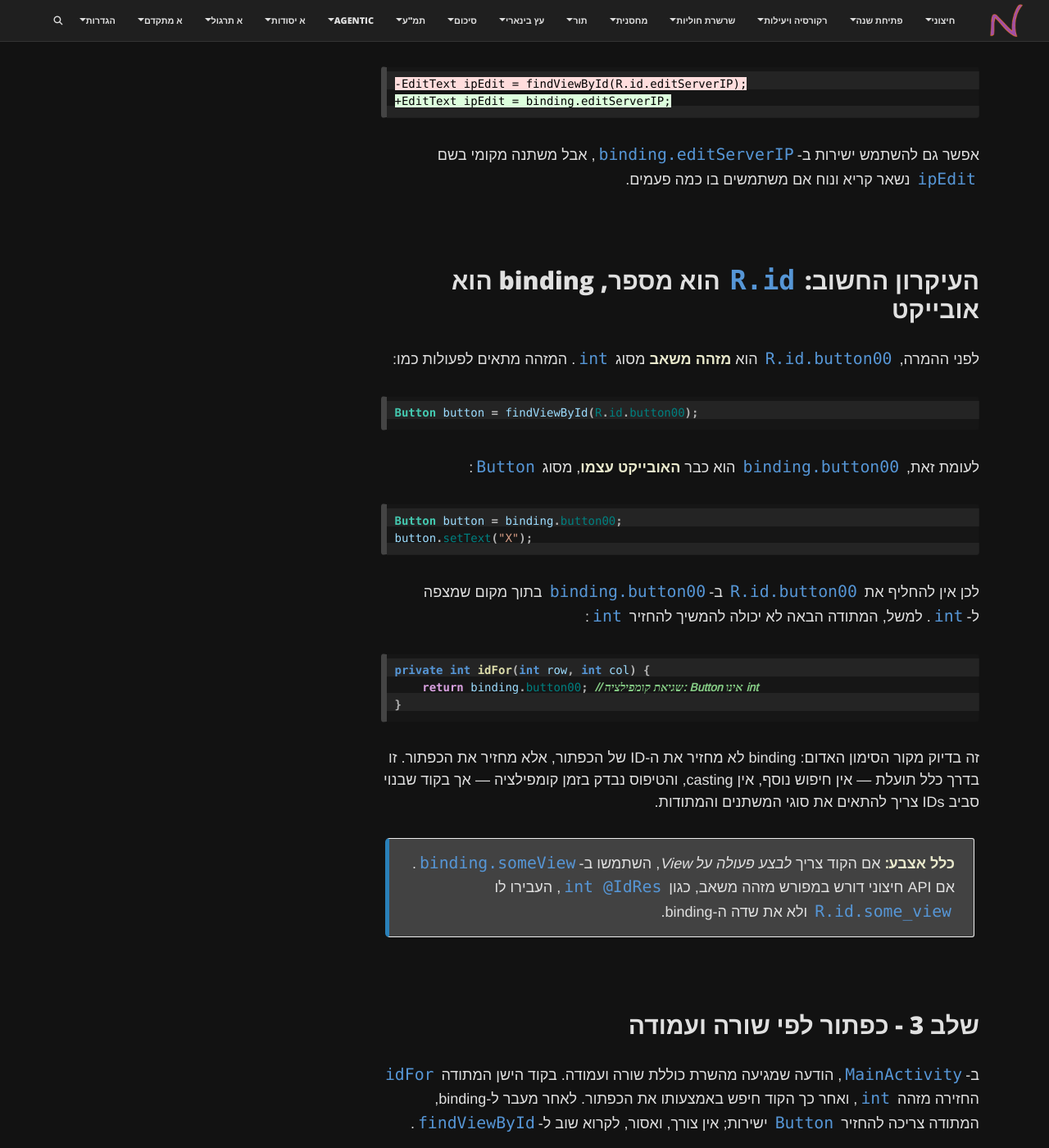
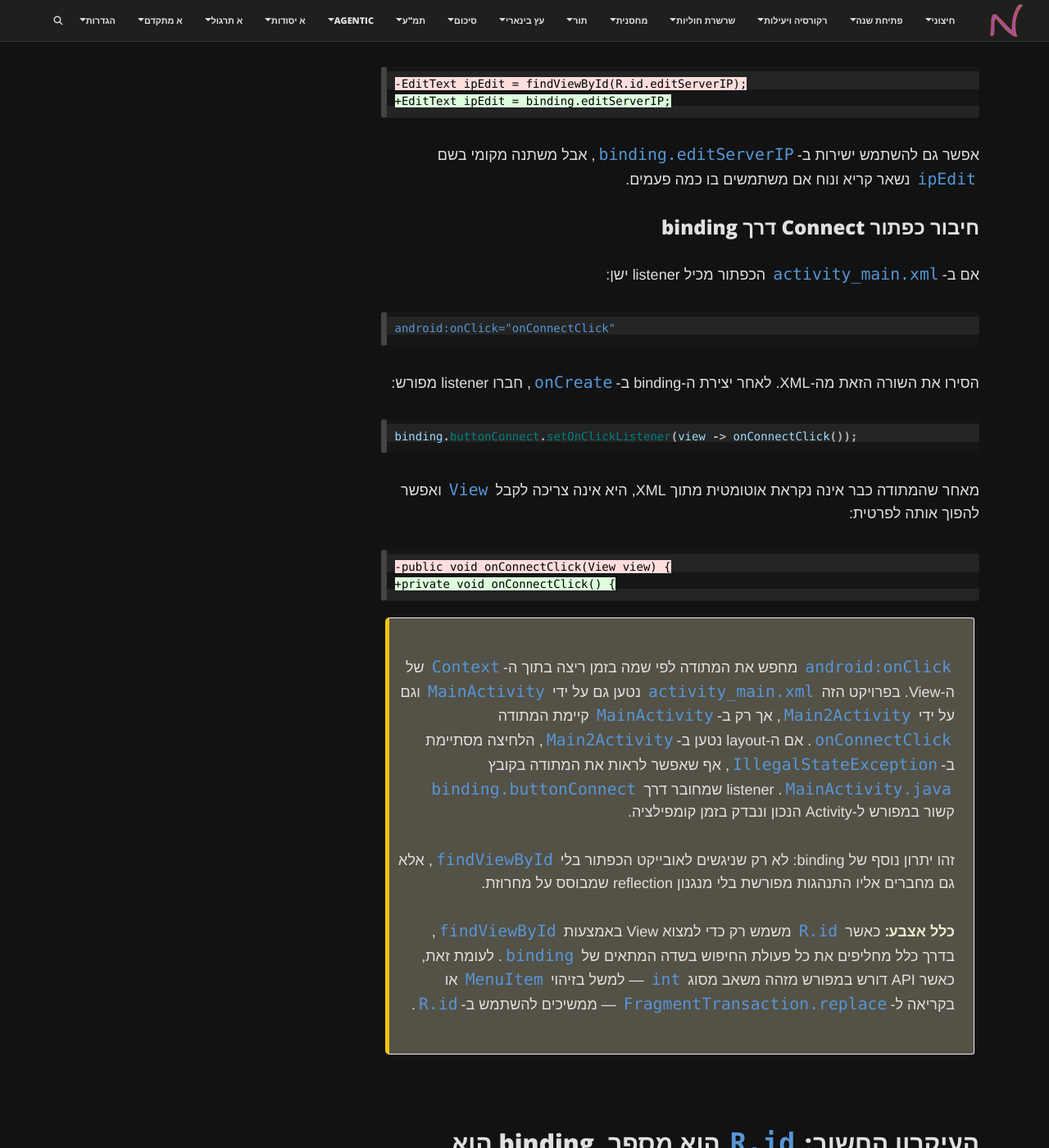
Before and after one commit to 3strategy/BeautifulMivney, a Jekyll site: the page built from android/projectSteps/019bBindingsForMainActivity.md, in a window 1280 px wide and 1400 px high, scrolled down 1916 px. Shown: the whole window at 82% size. Built offline with Jekyll 4.4.1, drawn with Linux system fonts in a browser that asks for light colours; comment, search, counter and statistics services are not loaded.

Commit message:
updated 019b added 019c for the MenuActivity that hosts a drawer.

````diff
--- a/android/projectSteps/019bBindingsForMainActivity.md
+++ b/android/projectSteps/019bBindingsForMainActivity.md
@@ -59,6 +59,36 @@ buildFeatures {
 
 אפשר גם להשתמש ישירות ב-`binding.editServerIP`, אבל משתנה מקומי בשם `ipEdit` נשאר קריא ונוח אם משתמשים בו כמה פעמים.
 
+### חיבור כפתור Connect דרך binding
+
+אם ב-`activity_main.xml` הכפתור מכיל listener ישן:
+
+```xml
+android:onClick="onConnectClick"
+```
+
+הסירו את השורה הזאת מה-XML. לאחר יצירת ה-binding ב-`onCreate`, חברו listener מפורש:
+
+```java
+binding.buttonConnect.setOnClickListener(view -> onConnectClick());
+```
+
+מאחר שהמתודה כבר אינה נקראת אוטומטית מתוך XML, היא אינה צריכה לקבל `View` ואפשר להפוך אותה לפרטית:
+
+```diff
+-public void onConnectClick(View view) {
++private void onConnectClick() {
+```
+
+<div markdown="1" class="box-warning">
+
+`android:onClick` מחפש את המתודה לפי שמה בזמן ריצה בתוך ה-`Context` של ה-View. בפרויקט הזה `activity_main.xml` נטען גם על ידי `MainActivity` וגם על ידי `Main2Activity`, אך רק ב-`MainActivity` קיימת המתודה `onConnectClick`. אם ה-layout נטען ב-`Main2Activity`, הלחיצה מסתיימת ב-`IllegalStateException`, אף שאפשר לראות את המתודה בקובץ `MainActivity.java`. listener שמחובר דרך `binding.buttonConnect` קשור במפורש ל-Activity הנכון ונבדק בזמן קומפילציה.
+
+זהו יתרון נוסף של binding: לא רק שניגשים לאובייקט הכפתור בלי `findViewById`, אלא גם מחברים אליו התנהגות מפורשת בלי מנגנון reflection שמבוסס על מחרוזת.
+
+**כלל אצבע:** כאשר `R.id` משמש רק כדי למצוא View באמצעות `findViewById`, בדרך כלל מחליפים את כל פעולת החיפוש בשדה המתאים של `binding`. לעומת זאת, כאשר API דורש במפורש מזהה משאב מסוג `int` — למשל בזיהוי `MenuItem` או בקריאה ל-`FragmentTransaction.replace` — ממשיכים להשתמש ב-`R.id`.
+</div>
+
 ## העיקרון החשוב: `R.id` הוא מספר, binding הוא אובייקט
 
 לפני ההמרה, `R.id.button00` הוא **מזהה משאב** מסוג `int`. המזהה מתאים לפעולות כמו:
````
Also changed, not shown: android/projectSteps/019c.BindingForFragmentsAndMenuActivity.md (added, +204 -0 lines).
